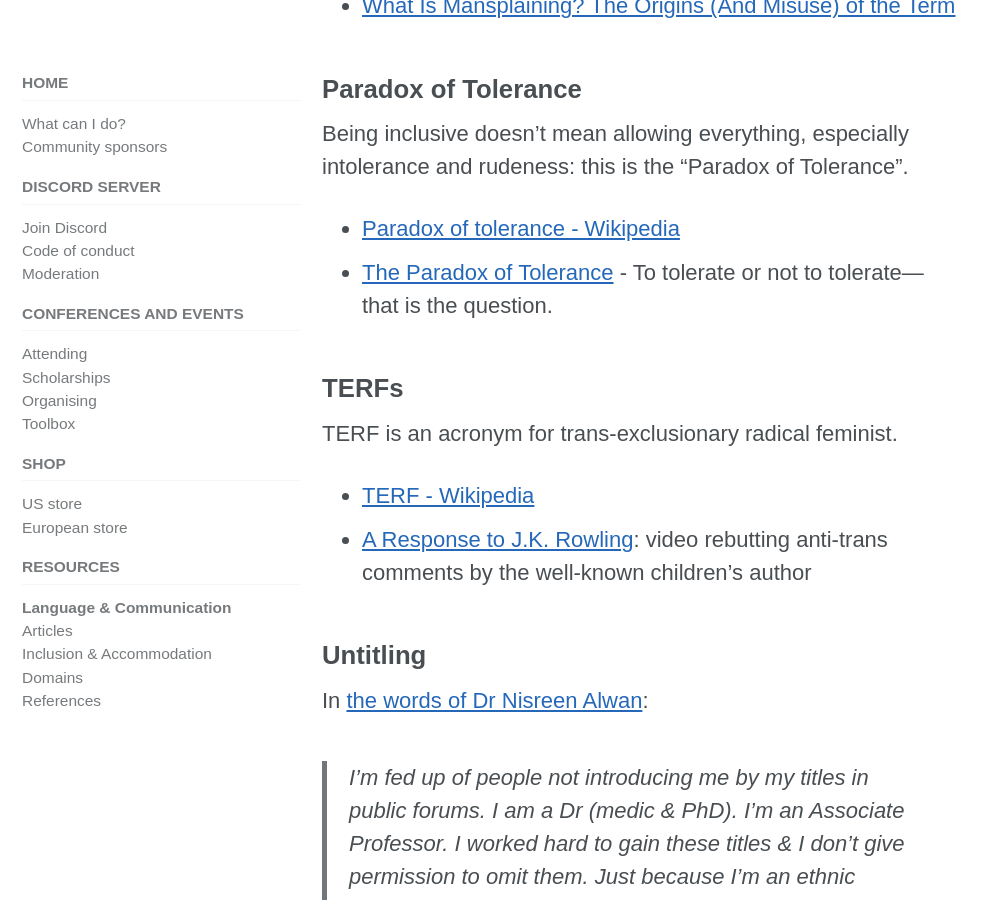
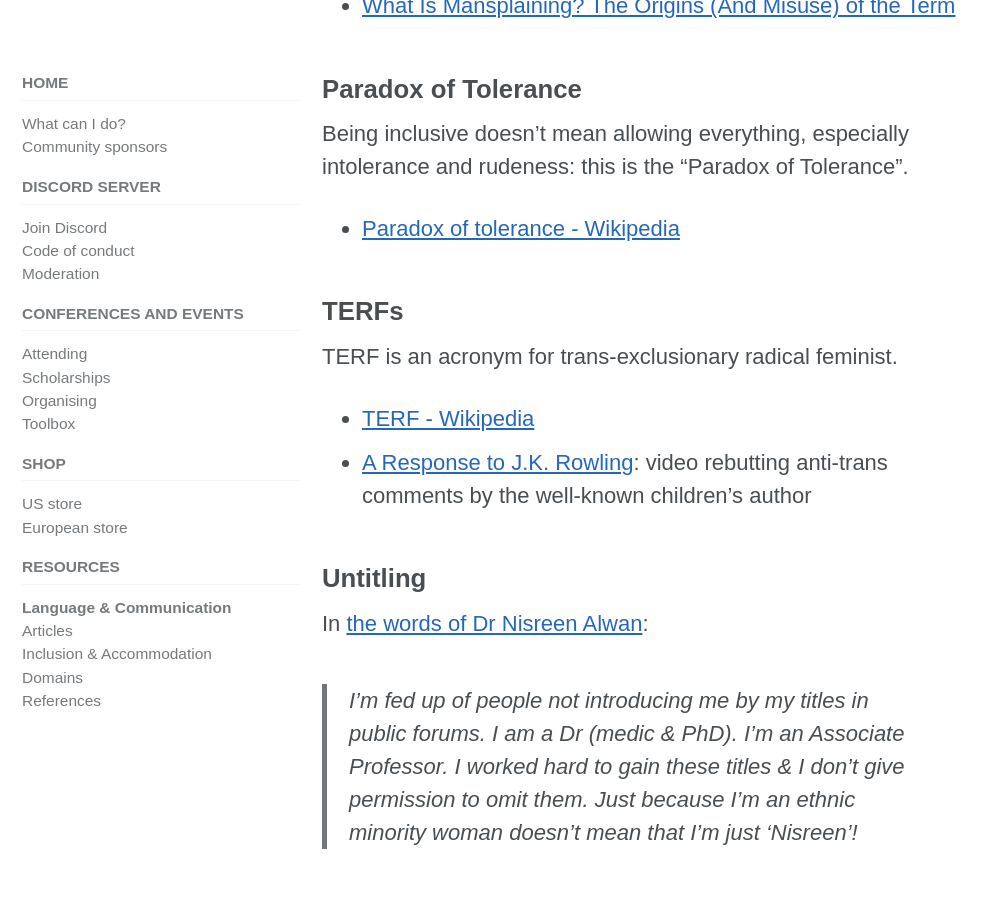
Before and after one commit to include-cpp/include-cpp.github.io, a Jekyll site: the page built from resources/language/index.md, in a window 1280 px wide and 900 px high, scrolled down 6344 px. Shown: the whole window, without its empty margins (0-997 px from the left). Built offline with Jekyll 4.4.1, drawn with Linux system fonts in a browser that asks for light colours; cached includes are drawn as plain includes; nearby versions of some CDN libraries.

Commit message:
Remove 404

```diff
--- a/resources/language/index.md
+++ b/resources/language/index.md
@@ -128,7 +128,6 @@ Some behaviours are so common in response to diversity efforts that they have be
 Being inclusive doesn't mean allowing everything, especially intolerance and rudeness: this is the "Paradox of Tolerance".
 
 * [Paradox of tolerance - Wikipedia](https://en.wikipedia.org/wiki/Paradox_of_tolerance)
-* [The Paradox of Tolerance](https://bigthink.com/articles/the-paradox-of-tolerance) - To tolerate or not to tolerate—that is the question.
 
 <!-- ### Sealioning -->
 
```
